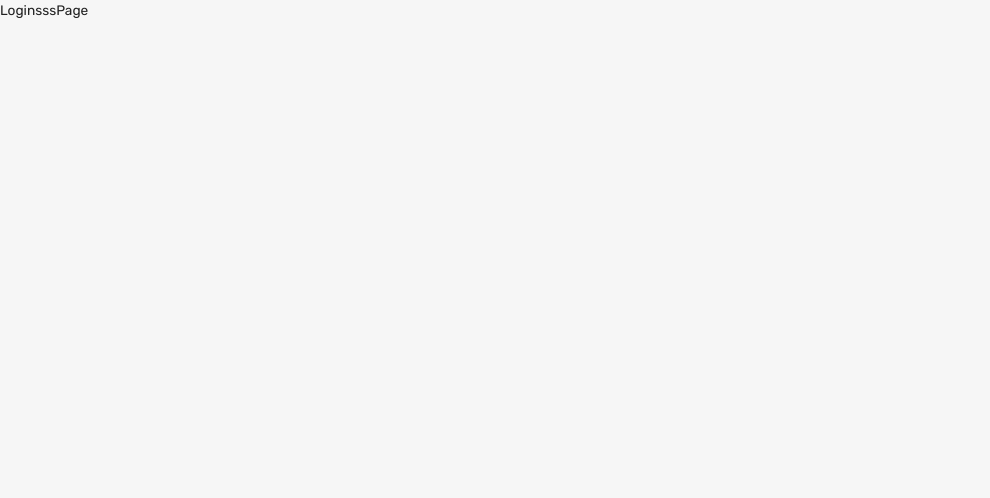
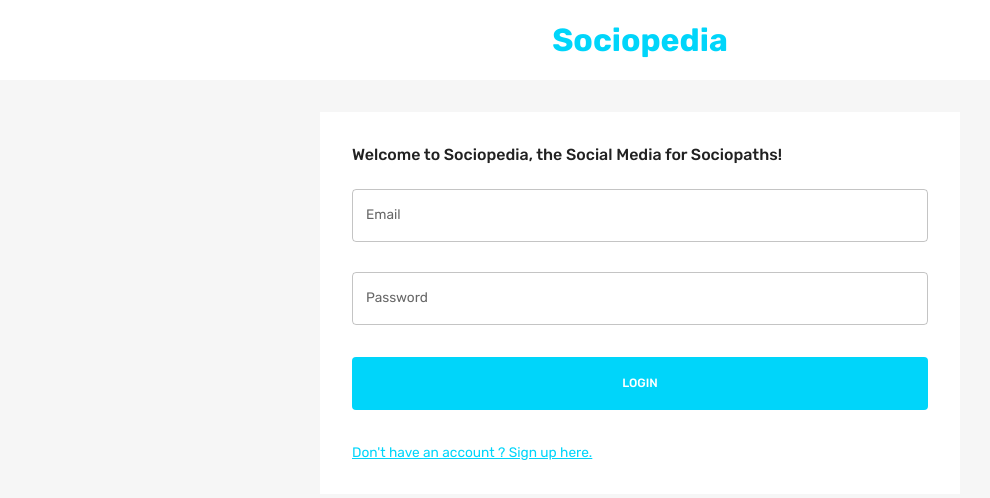
Before and after one commit to captcodesmith/mern-project, a React (Create React App) app in the folder client/: page / in a window 1280 px wide. Shown: the top 498 px of the page, without its empty margins (0-990 px from the left). Built offline with nearby package versions, Linux system fonts and the light colour scheme.

Commit message:
feat: Registration and Authentication Completed

```diff
--- a/client/src/App.js
+++ b/client/src/App.js
@@ -1,4 +1,4 @@
-import { BrowserRouter, Routes, Route } from 'react-router-dom';
+import { BrowserRouter, Routes, Route, Navigate } from 'react-router-dom';
 import HomePage from 'scenes/homePage';
 import LoginPage from 'scenes/loginPage';
 import ProfilePage from 'scenes/profilePage';
@@ -11,6 +11,8 @@
 function App() {
   const mode = useSelector((state) => state.mode);
   const theme = useMemo(() => createTheme(themeSettings(mode)), [mode]);
+  const isAuth = Boolean(useSelector((state) => state.token));
+
   return (
     <div className="app">
       <BrowserRouter>
@@ -18,8 +20,14 @@
           <CssBaseline />
           <Routes>
             <Route path="/" element={<LoginPage />} />
-            <Route path="/home" element={<HomePage />} />
-            <Route path="/profile/:userId" element={<ProfilePage />} />
+            <Route
+              path="/home"
+              element={isAuth ? <HomePage /> : <Navigate to="/" />}
+            />
+            <Route
+              path="/profile/:userId"
+              element={isAuth ? <ProfilePage /> : <Navigate to="/" />}
+            />
           </Routes>
         </ThemeProvider>
       </BrowserRouter>
--- /dev/null
+++ b/client/src/scenes/loginPage/Form.jsx
@@ -0,0 +1,275 @@
+import {
+  Box,
+  Button,
+  TextField,
+  useMediaQuery,
+  Typography,
+  useTheme,
+} from '@mui/material';
+import { EditOutlined } from '@mui/icons-material';
+import { Formik } from 'formik';
+import * as yup from 'yup';
+import { useNavigate } from 'react-router-dom';
+import { useDispatch } from 'react-redux';
+import { setLogin } from 'state';
+import Dropzone from 'react-dropzone';
+import FlexBetween from 'components/FlexBetween';
+import { useState } from 'react';
+
+const registerSchema = yup.object().shape({
+  firstName: yup.string().required('required'),
+  lastName: yup.string().required('required'),
+  email: yup.string().email('invalid email').required('required'),
+  password: yup.string().required('required'),
+  location: yup.string().required('required'),
+  occupation: yup.string().required('required'),
+  picture: yup.string().required('required'),
+});
+
+const loginSchema = yup.object().shape({
+  email: yup.string().email('invalid email').required('required'),
+  password: yup.string().required('required'),
+});
+
+const initialValuesRegister = {
+  firstName: '',
+  lastName: '',
+  email: '',
+  password: '',
+  location: '',
+  occupation: '',
+  picture: '',
+};
+
+const initialValuesLogin = {
+  email: '',
+  password: '',
+};
+
+const Form = () => {
+  const [pageType, setPageType] = useState('login');
+  const { palette } = useTheme();
+  const dispatch = useDispatch();
+  const navigate = useNavigate();
+  const isNonMobile = useMediaQuery('(mid-width:600px)');
+  const isLogin = pageType === 'login';
+  const isRegister = pageType === 'register';
+
+  const register = async (values, onSubmitProps) => {
+    console.log('Register Values: ', values);
+    // this will helps us to save info with image
+    const formData = new FormData();
+    for (let value in values) {
+      formData.append(value, values[value]);
+    }
+    formData.append('picturePath', values.picture.name);
+
+    const savedUserResponse = await fetch(
+      'http://localhost:3001/auth/register',
+      {
+        method: 'POST',
+        body: formData,
+      }
+    );
+
+    const savedUser = await savedUserResponse.json();
+    onSubmitProps.resetForm();
+    if (savedUser) {
+      setPageType('login');
+    }
+  };
+
+  const login = async (values, onSubmitProps) => {
+    console.log('Login Values: ', values);
+    const loggedInResponse = await fetch('http://localhost:3001/auth/login', {
+      method: 'POST',
+      headers: { 'Content-Type': 'application/json' },
+      body: JSON.stringify(values),
+    });
+
+    const loggedIn = await loggedInResponse.json();
+    console.log('Naman --> loggedIn ? : ', loggedIn);
+    onSubmitProps.resetForm();
+    if (loggedIn) {
+      dispatch(
+        setLogin({
+          user: loggedIn.user,
+          token: loggedIn.token,
+        })
+      );
+      navigate('/home');
+    }
+  };
+
+  const handleFormSubmit = async (values, onSubmitProps) => {
+    if (isLogin) await login(values, onSubmitProps);
+    if (isRegister) await register(values, onSubmitProps);
+  };
+
+  return (
+    <Formik
+      onSubmit={handleFormSubmit}
+      initialValues={isLogin ? initialValuesLogin : initialValuesRegister}
+      validationSchema={isLogin ? loginSchema : registerSchema}
+    >
+      {({
+        values,
+        errors,
+        touched,
+        handleBlur,
+        handleChange,
+        handleSubmit,
+        setFieldValue,
+        resetForm,
+      }) => (
+        <form onSubmit={handleSubmit}>
+          <Box
+            display="grid"
+            gap="30px"
+            gridTemplateColumns="repeat(4, minmax(0, 1fr))" //split our grid into 4 sections
+            sx={{
+              '& > div': { gridColumn: isNonMobile ? undefined : 'span 4' },
+            }}
+          >
+            {isRegister && (
+              <>
+                <TextField
+                  label="First Name"
+                  onBlur={handleBlur}
+                  onChange={handleChange}
+                  value={values.firstName}
+                  name="firstName"
+                  error={
+                    Boolean(touched.firstName) && Boolean(errors.firstName)
+                  }
+                  helperText={touched.firstName && errors.firstName}
+                  sx={{ gridColumn: 'span 2' }}
+                />
+                <TextField
+                  label="Last Name"
+                  onBlur={handleBlur}
+                  onChange={handleChange}
+                  value={values.lastName}
+                  name="lastName"
+                  error={Boolean(touched.lastName) && Boolean(errors.lastName)}
+                  helperText={touched.lastName && errors.lastName}
+                  sx={{ gridColumn: 'span 2' }}
+                />
+                <TextField
+                  label="Location"
+                  onBlur={handleBlur}
+                  onChange={handleChange}
+                  value={values.location}
+                  name="location"
+                  error={Boolean(touched.location) && Boolean(errors.location)}
+                  helperText={touched.location && errors.location}
+                  sx={{ gridColumn: 'span 4' }}
+                />
+                <TextField
+                  label="Occupation"
+                  onBlur={handleBlur}
+                  onChange={handleChange}
+                  value={values.occupation}
+                  name="occupation"
+                  error={
+                    Boolean(touched.occupation) && Boolean(errors.occupation)
+                  }
+                  helperText={touched.occupation && errors.occupation}
+                  sx={{ gridColumn: 'span 4' }}
+                />
+                <Box
+                  gridColumn="span 4"
+                  border={`1px solid ${palette.neutral.medium}`}
+                  borderRadius="5px"
+                  p="1rem"
+                >
+                  <Dropzone
+                    acceptedFiles=".jpg,.jpeg,.png"
+                    multiple={false}
+                    onDrop={(acceptedFiles) =>
+                      setFieldValue('picture', acceptedFiles[0])
+                    }
+                  >
+                    {({ getRootProps, getInputProps }) => (
+                      <Box
+                        {...getRootProps()}
+                        border={`2px dashed ${palette.primary.main}`}
+                        p="1rem"
+                        sx={{ '&:hover': { cursor: 'pointer' } }}
+                      >
+                        <input {...getInputProps()} />
+                        {!values.picture ? (
+                          <p>Add Picture here</p>
+                        ) : (
+                          <FlexBetween>
+                            <Typography>{values.picture.name}</Typography>
+                            <EditOutlined />
+                          </FlexBetween>
+                        )}
+                      </Box>
+                    )}
+                  </Dropzone>
+                </Box>
+              </>
+            )}
+            <TextField
+              label="Email"
+              onBlur={handleBlur}
+              onChange={handleChange}
+              value={values.email}
+              name="email"
+              error={Boolean(touched.email) && Boolean(errors.email)}
+              helperText={touched.email && errors.email}
+              sx={{ gridColumn: 'span 4' }}
+            />
+            <TextField
+              label="Password"
+              type="password"
+              onBlur={handleBlur}
+              onChange={handleChange}
+              value={values.password}
+              name="password"
+              error={Boolean(touched.password) && Boolean(errors.password)}
+              helperText={touched.password && errors.password}
+              sx={{ gridColumn: 'span 4' }}
+            />
+          </Box>
+
+          {/* BUTTONS */}
+          <Box>
+            <Button
+              fullWidth
+              type="submit"
+              sx={{
+                m: '2rem 0',
+                p: '1rem',
+                backgroundColor: palette.primary.main,
+                color: palette.background.alt,
+                '&:hover': { color: palette.primary.main },
+              }}
+            >
+              {isLogin ? 'LOGIN' : 'REGISTER'}
+            </Button>
+            <Typography
+              onClick={() => {
+                setPageType(isLogin ? 'register' : 'login');
+                resetForm();
+              }}
+              sx={{
+                textDecoration: 'underline',
+                color: palette.primary.main,
+                '&:hover': { cursor: 'pointer', color: palette.primary.light },
+              }}
+            >
+              {isLogin
+                ? "Don't have an account ? Sign up here."
+                : 'Already have an account ? Login here.'}
+            </Typography>
+          </Box>
+        </form>
+      )}
+    </Formik>
+  );
+};
+
+export default Form;
--- a/client/src/scenes/loginPage/index.jsx
+++ b/client/src/scenes/loginPage/index.jsx
@@ -1,7 +1,35 @@
-import React from 'react';
+import { Box, Typography, useTheme, useMediaQuery } from '@mui/material';
+import Form from './Form';
 
 const LoginPage = () => {
-  return <div>LoginsssPage</div>;
+  const theme = useTheme();
+  const isNonMobileScreens = useMediaQuery('(min-width:1000px');
+
+  return (
+    <Box>
+      <Box
+        width="100%"
+        backgroundColor={theme.palette.background.alt}
+        p="1rem 6%"
+        textAlign="center"
+      >
+        <Typography fontWeight="bold" fontSize="32px" color="primary">
+          Sociopedia
+        </Typography>
+      </Box>
+      <Box
+        width={isNonMobileScreens ? '50%' : '93%'}
+        p="2rem"
+        m="2rem auto"
+        backgroundColor={theme.palette.background.alt}
+      >
+        <Typography fontWeight="500" variant="h5" sx={{ mb: '1.5rem' }}>
+          Welcome to Sociopedia, the Social Media for Sociopaths!
+        </Typography>
+        <Form />
+      </Box>
+    </Box>
+  );
 };
 
 export default LoginPage;
```
